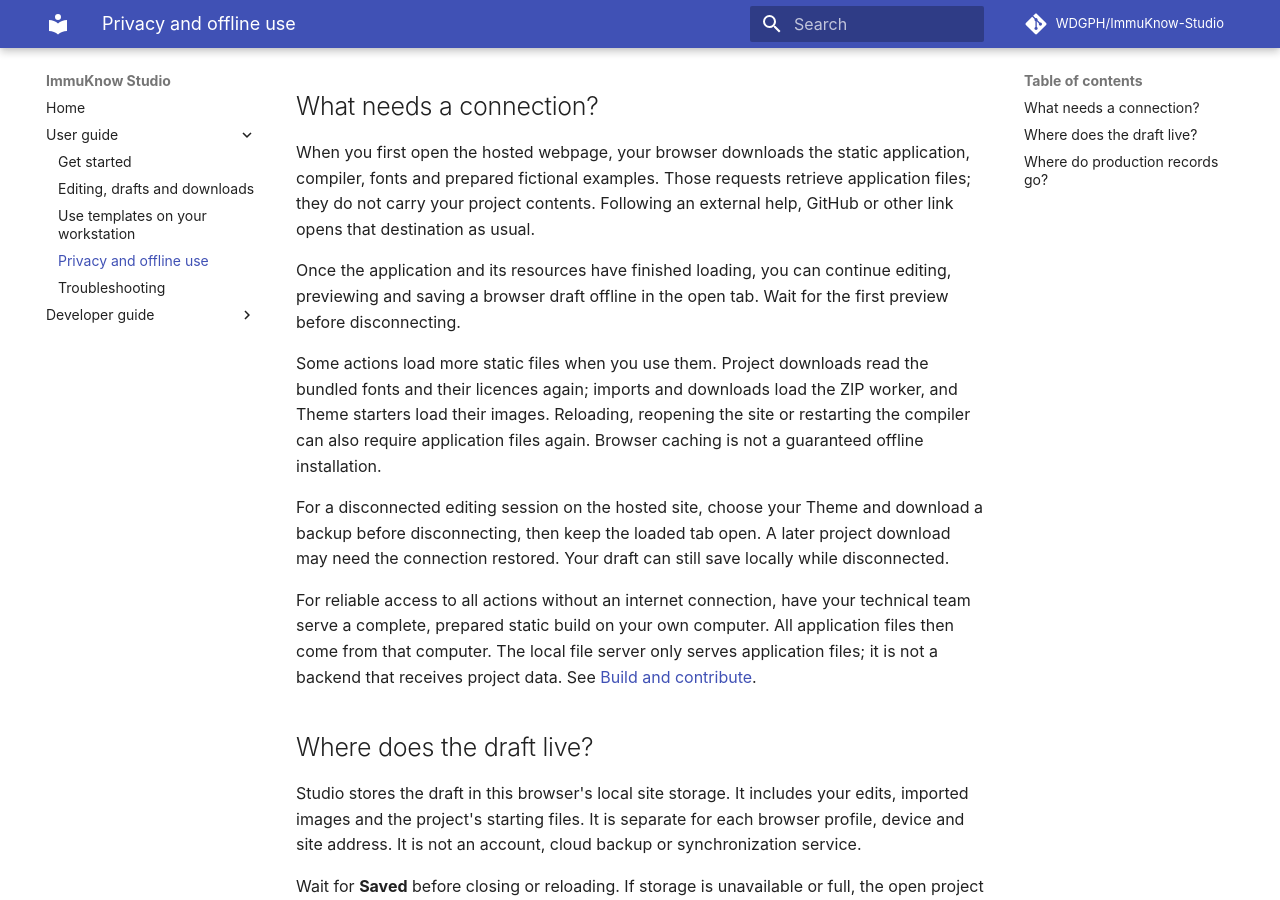
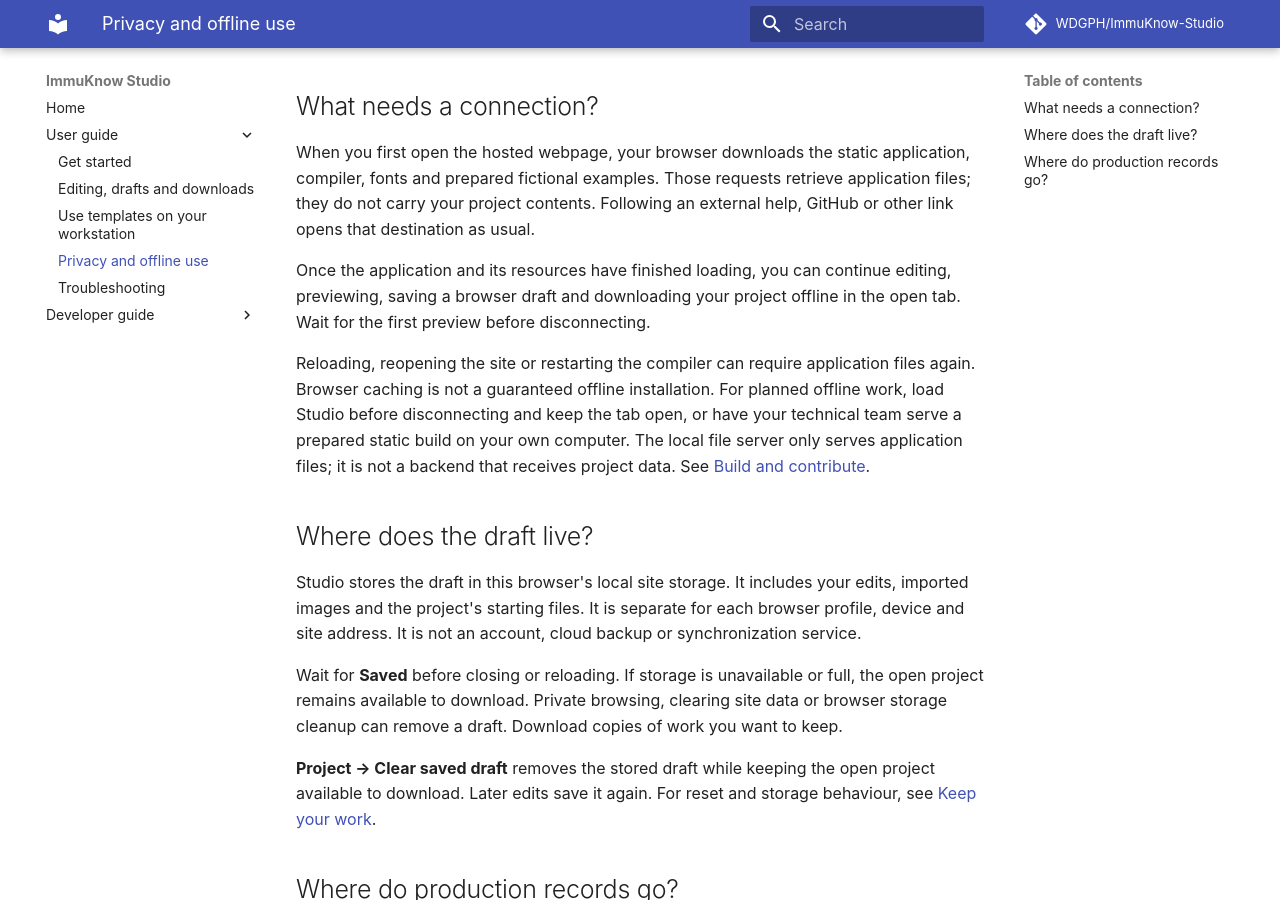
Before and after one commit to WDGPH/ImmuKnow-Studio, an MkDocs documentation site: the page built from docs/privacy-offline.md, in a window 1280 px wide and 900 px high, scrolled down 233 px. Built offline with MkDocs 1.6.1 and Material for MkDocs 9.7.7, drawn with Linux system fonts in a browser that asks for light colours; comment, search, counter and statistics services are not loaded.

Commit message:
Document Studio v0.1.0 workflows and add a source manual build

```diff
--- a/docs/privacy-offline.md
+++ b/docs/privacy-offline.md
@@ -14,25 +14,15 @@ retrieve application files; they do not carry your project contents. Following
 an external help, GitHub or other link opens that destination as usual.
 
 Once the application and its resources have finished loading, you can continue
-editing, previewing and saving a browser draft
+editing, previewing, saving a browser draft and downloading your project
 offline in the open tab. Wait for the first preview before disconnecting.
 
-Some actions load more static files when you use them. Project downloads read
-the bundled fonts and their licences again; imports and downloads load the ZIP
-worker, and Theme starters load their images. Reloading, reopening the site or
-restarting the compiler can also require application files again. Browser
-caching is not a guaranteed offline installation.
-
-For a disconnected editing session on the hosted site, choose your Theme and
-download a backup before disconnecting, then keep the loaded tab open. A later
-project download may need the connection restored. Your draft can still save
-locally while disconnected.
-
-For reliable access to all actions without an internet connection, have your
-technical team serve a complete, prepared static build on your own computer.
-All application files then come from that computer. The local file server only
-serves application files; it is not a backend that receives project data. See
-[Build and contribute](development.md#run-locally).
+Reloading, reopening the site or restarting the compiler can require application
+files again. Browser caching is not a guaranteed offline installation. For
+planned offline work, load Studio before disconnecting and keep the tab open,
+or have your technical team serve a prepared static build on your own computer.
+The local file server only serves application files; it is not a backend that
+receives project data. See [Build and contribute](development.md#run-locally).
 
 ## Where does the draft live?
 
```
